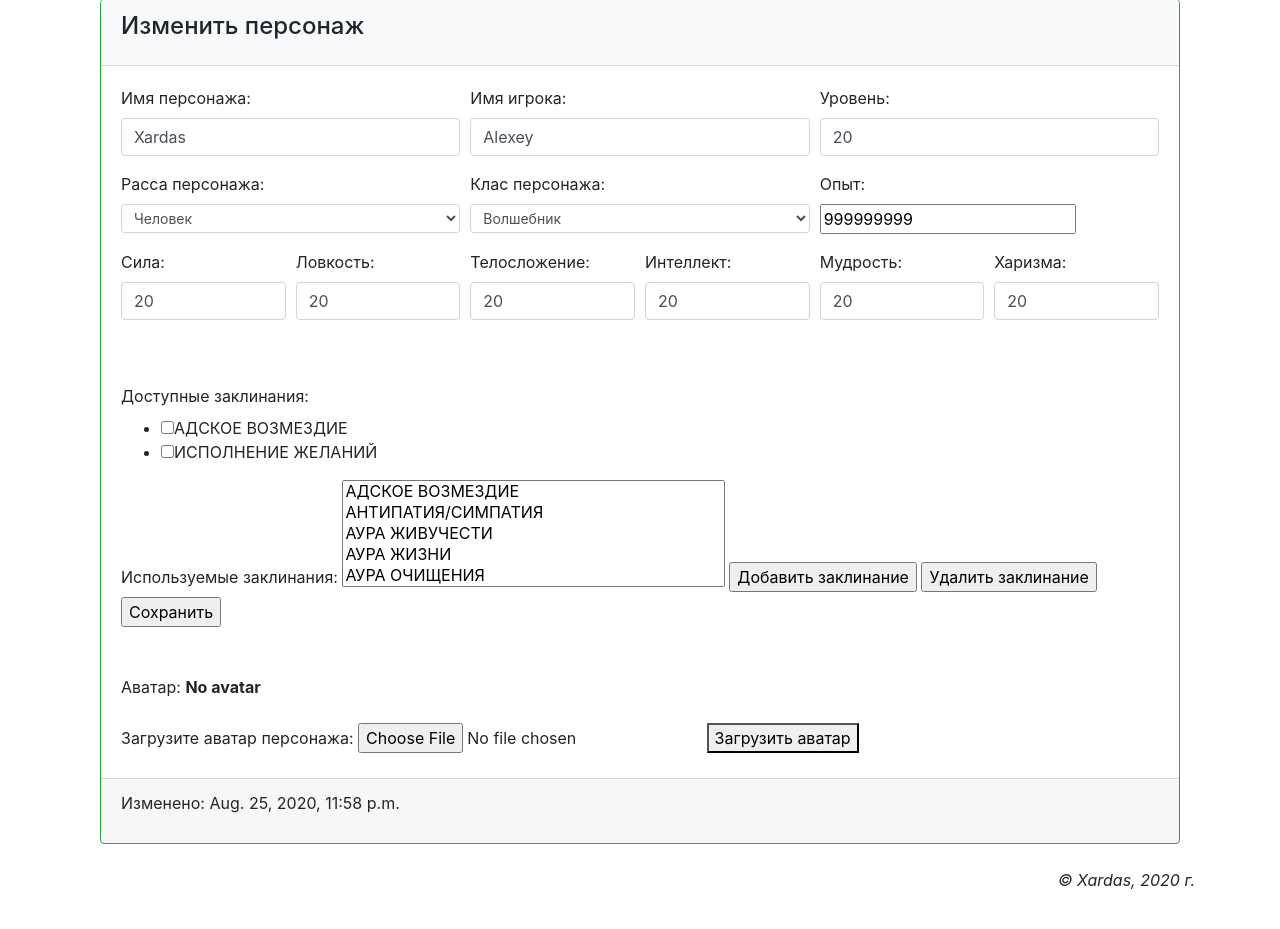
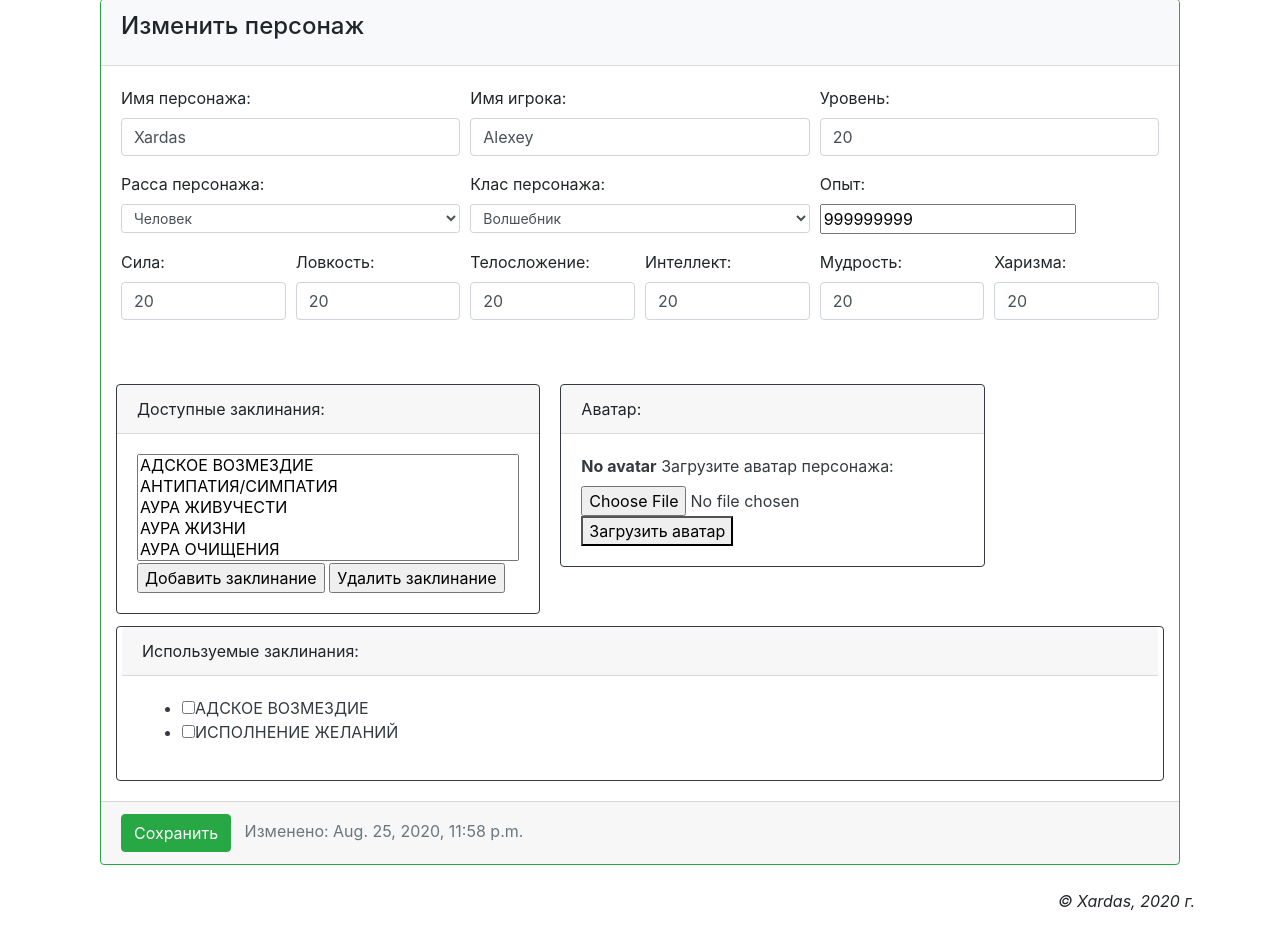
Before and after one commit to r2d2-lex/dnd5e, a Django app: a page that uses ksardas/main/templates/main/edit_character.html in a window 1280 px wide; the page is wider, and only the part inside the window is pictured. Shown: the part 252-1181 px from the top of that part. Before the commit the page ends 1141 px from the top of that part, so only its background shows below. Run offline with Django 3.2, Linux system fonts and the light colour scheme; a user stored in the database is signed in; data comes from the database, SQL or seed files in the repository; both versions use the stored data as it was after the commit; parts of the project's set-up code (start-up, migrations or seed data) failed here and were passed over; some libraries are stand-ins or nearby versions.

Commit message:
дизайн

```diff
--- a/ksardas/main/templates/main/edit_character.html
+++ b/ksardas/main/templates/main/edit_character.html
@@ -9,7 +9,7 @@
         <h4 class="card-title">Изменить персонаж</h4>
     </div>
     <div class="card-body">
-        <form method="post">
+        <form method="post" id="charform" enctype="multipart/form-data">
             {% csrf_token %}
 
             <div class="form-row">
@@ -93,50 +93,60 @@
                 </div>
             </div>
 
-                <div id="checkboxes">
-                    <label for="checkboxes">Доступные заклинания: </label>
-                  <ul>
-                      {% for spell in form.spells.all %}
-                        <li><input type="checkbox" name="char_spells" value="{{ spell.name }}">{{ spell.name }}</li>
-                      {% endfor %}
-                  </ul>
+            <div class="form-row">
+<!--                <div class="card-group">-->
+                <div class="card-columns">
+                    <div class="card border-dark">
+                        <div class="card-header">Доступные заклинания:</div>
+                        <div class="card-body text-dark">
+                            <select id="spells" name="spells" size="5">
+                            {% for spellname in spells %}
+                                <option value="{{ spellname }}">{{ spellname }}</option>
+                            {% endfor %}
+                            </select>
+                            <input type="submit" value="Добавить заклинание" name="do_addspell">
+                            <input type="submit" value="Удалить заклинание" name="do_delspell">
+                        </div>
+                    </div>
+
+                    <div class="card border-dark">
+                        <div class="card-header">Аватар:</div>
+                        <div class="card-body text-dark">
+                            {% if form.avatar %}
+                                <img src="{{ form.avatar.url }}" width="120" height="120">
+                            {% else %}
+                                <b>No avatar</b>
+                            {% endif %}
+
+                            <input type="hidden" name="name" value="{{ form.name }}">
+                            <label for="avatar">Загрузите аватар персонажа:</label>
+                            <input id="avatar" type="file" name="avatar">
+                            <button type="submit">Загрузить аватар</button><br>
+                        </div>
+                    </div>
                 </div>
+            </div>
 
-                <label for="spells">Используемые заклинания: </label>
-                <select id="spells" name="spells" size="5">
-                {% for spellname in spells %}
-                    <option value="{{ spellname }}">{{ spellname }}</option>
-                {% endfor %}
-                </select>
-
-
-
-                <input type="submit" value="Добавить заклинание" name="do_addspell">
-                <input type="submit" value="Удалить заклинание" name="do_delspell">
-                <input type="submit" value="Сохранить" name="do_change">
+            <div class="form-row">
+                <div class="card border-dark col-md-12">
+                    <div class="card-header">Используемые заклинания:</div>
+                    <div class="card-body text-dark">
+                        <div id="checkboxes">
+                            <ul>
+                                {% for spell in form.spells.all %}
+                                    <li><input type="checkbox" name="char_spells" value="{{ spell.name }}">{{ spell.name }}</li>
+                                {% endfor %}
+                            </ul>
+                        </div>
+                    </div>
+                </div>
+            </div>
         </form>
-        <br><br>
-
-        Аватар:
-        {% if form.avatar %}
-            <img src="{{ form.avatar.url }}" width="120" height="120">
-        {% else %}
-            <b>No avatar</b>
-        {% endif %}
-
-        <br><br>
-        <form method="post" enctype="multipart/form-data">
-            {% csrf_token %}
-            <input type="hidden" name="name" value="{{ form.name }}">
-            <label for="avatar">Загрузите аватар персонажа:</label>
-            <input id="avatar" type="file" name="avatar">
-            <button type="submit">Загрузить аватар</button><br>
-        </form>
-
 
     </div>
     <div class="card-footer">
-            <p>Изменено:  {{ form.modified }}</p>
+        <input type="submit" class="btn btn-success" form="charform" value="Сохранить" name="do_change">
+        &nbsp&nbsp<span class="text-right text-muted">Изменено:  {{ form.modified }}</span>
     </div>
 </div>
 
```
Also changed, not shown: ksardas/db.sqlite3.
